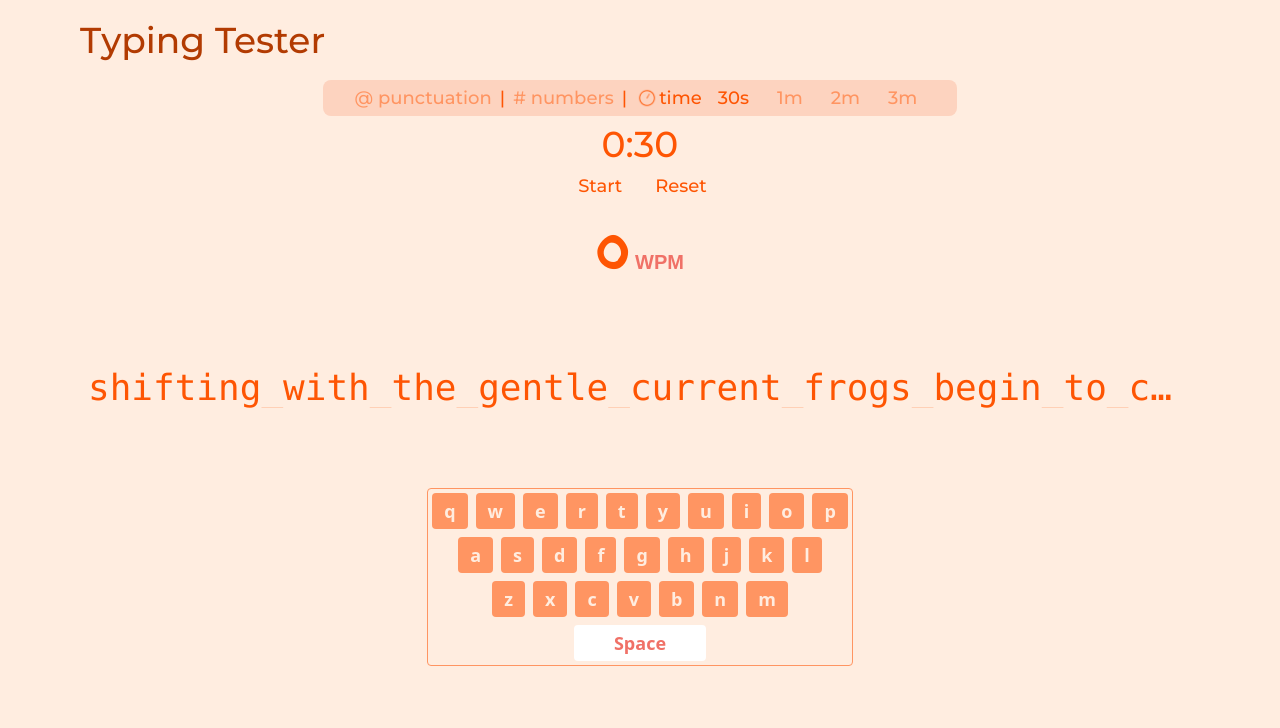
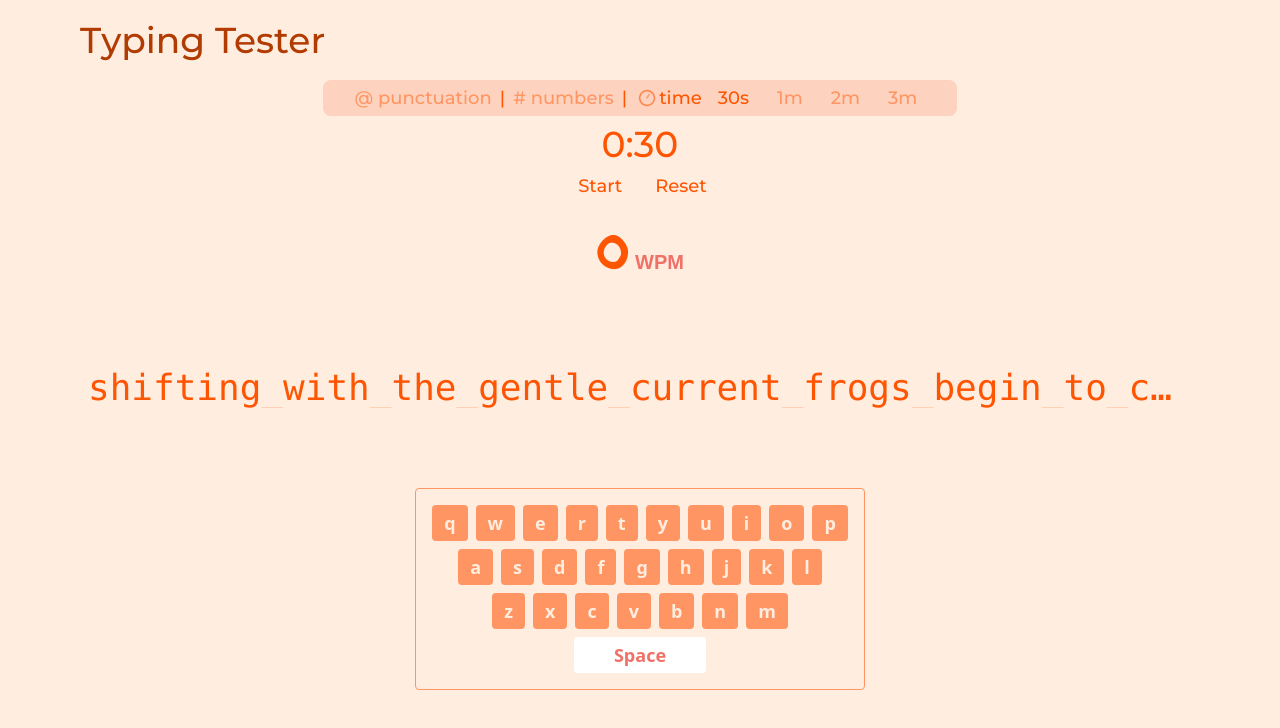
Before and after one commit to ghufrankhan7860/TypingTest, a React (Vite) app: page / in a window 1280 px wide. Shown: the top 728 px of the page. Built offline with nearby package versions, Linux system fonts and the light colour scheme.

Commit message:
fixed for mobile dimensions and p-2

```diff
--- a/src/components/Keyboard.jsx
+++ b/src/components/Keyboard.jsx
@@ -54,7 +54,7 @@ const KeyBoard = () => {
     };
 
     return (
-        <div className="flex flex-col justify-center items-center border-1  border-custom-red-200 rounded-sm [@media(max-height:680px)]:hidden  [@media(max-width:700px)]:h-64 [@media(max-width:700px)]:w-full ">
+        <div className="flex flex-col justify-center items-center border-1 border-custom-red-200 rounded-sm [@media(max-height:680px)]:hidden  [@media(max-width:700px)]:h-64 [@media(max-width:700px)]:w-full [@media(min-width:700px)]:p-3">
             {keyChars.map((row, index) => {
                 if (row == "space") {
                     return (
```
